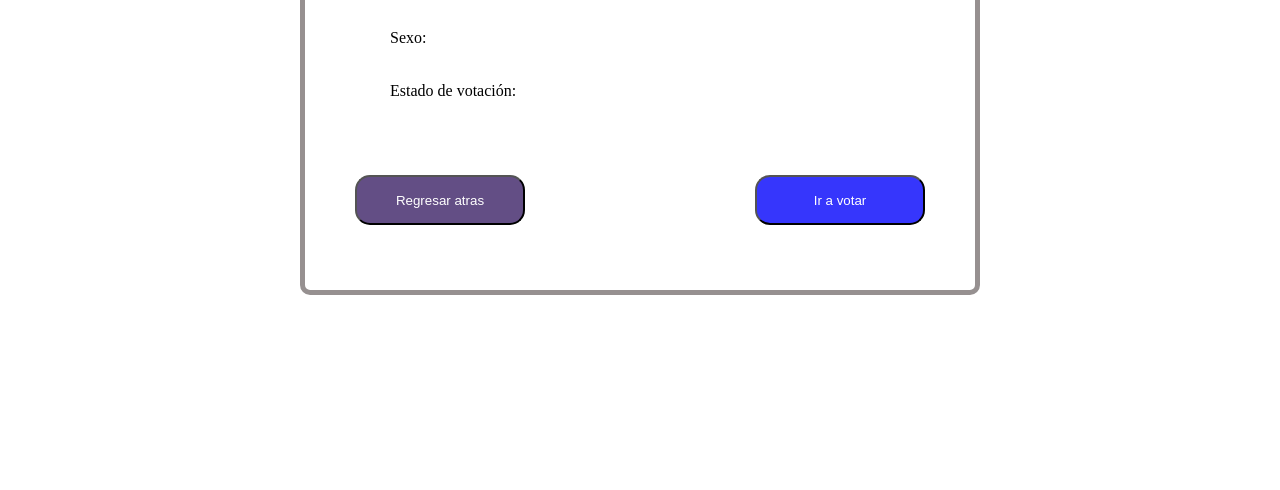
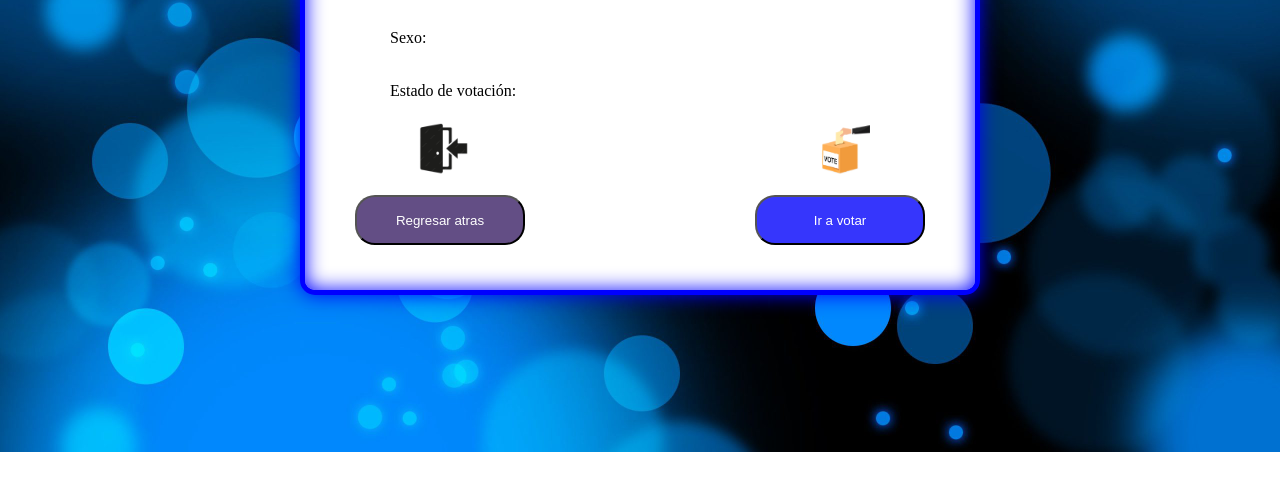
Before and after one commit to DavidHuancaLedezma/Ingenieria-de-Software, a plain HTML site: page Sistema_de_elecciones/Datos_personales.html in a window 1280 px wide. Shown: the part 268-758 px from the top of the page. Drawn offline with Linux system fonts and the light colour scheme.

Commit message:
Diseño ferfil elector actualizado

```diff
--- a/Sistema_de_elecciones/Datos_personales.html
+++ b/Sistema_de_elecciones/Datos_personales.html
@@ -30,6 +30,8 @@
 
             </main>
             <footer>
+                <img src="image/salir.png" class="imagen_de_salir" alt="">
+                <img src="image/caja_votacion.png" class="caja_votacion" alt="">
                 <button class="regresar">Regresar atras</button>
                 <button class="siguiente">Ir a votar</button>
             </footer>
--- a/Sistema_de_elecciones/Style_datos_personales.css
+++ b/Sistema_de_elecciones/Style_datos_personales.css
@@ -1,3 +1,8 @@
+body {
+    background: url(image/fondo_perfil_elector.jpg) no-repeat;
+    background-size: cover;
+    height: 623px;
+}
 h1 {
     text-align: center;
     margin: 0;
@@ -21,24 +26,25 @@ main {
 footer {
     display: flex;
     justify-content: space-between;
+    flex-wrap: wrap;
 }
 p {
     margin: 35px;
 }
 button {
-    margin: 40px;
+    margin: 0px 40px 0;
     width: 170px;
     height: 50px;
 
 }
 .regresar {
     background-color: rgb(99, 78, 133);
-    border-radius: 15px;
+    border-radius: 20px;
     color: white;
 }
 .siguiente {
     background-color: rgb(54, 54, 252);
-    border-radius: 15px;
+    border-radius: 20px;
     color: white;
 }
 .margen {
@@ -47,13 +53,37 @@ button {
     padding: 25px;
 }
 .contenedor {
-    border: solid 5px rgb(150, 144, 144);
+    border: solid 5px blue;
+    box-shadow: 0px 0px 20px blue,
+                0px 0px 20px blue inset;
     padding: 10px;
     width: 650px;
     height: 500px;
-    border-radius: 10px;
+    border-radius: 15px;
+    background-color: white;
 }
 img {
     width: 120px;
     height: 120px;
 }
+.imagen_de_salir {
+    width: 60px;
+    height: 60px;
+    margin: 0 150px 0 95px;
+    animation: float 2s linear infinite;
+
+}
+.caja_votacion {
+    width: 60px;
+    height: 60px;
+    margin: 0 95px 0 10px;
+    animation: float 2s linear infinite;
+}
+@keyframes float {
+    0%, 100%{
+        transform: translateY(0rem);
+    }
+    50%{
+        transform: translateY(-1rem);
+    }
+}
```
Also changed, not shown: Sistema_de_elecciones/image/caja_votacion.png (added), Sistema_de_elecciones/image/fondo_perfil_elector.jpg (added), Sistema_de_elecciones/image/salir.png (added).
